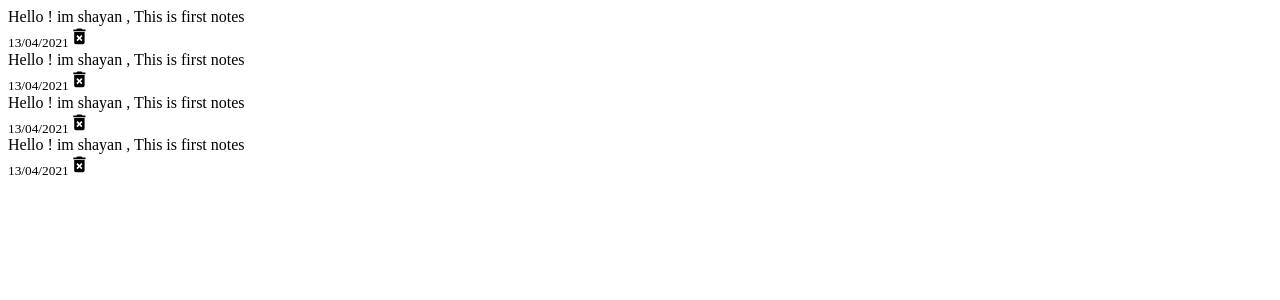
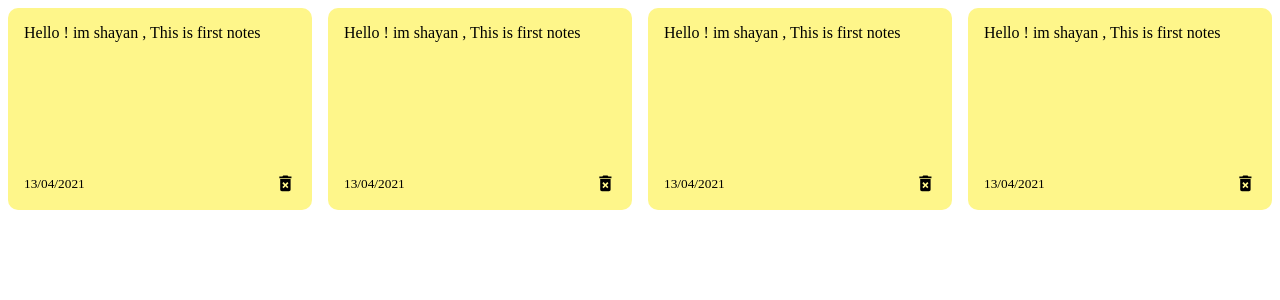
Before and after one commit to miladmrk94/notes-app, a React (Create React App) app: page / in a window 1280 px wide. Shown: the top 300 px of the page. Built offline with nearby package versions, Linux system fonts and the light colour scheme.

Commit message:
add css grid

```diff
--- /dev/null
+++ b/src/index.css
@@ -0,0 +1,20 @@
+.notes-list{
+    display: grid;
+    grid-gap: 1rem;
+    grid-template-columns: repeat(auto-fit, minmax(250px , 1fr));
+}
+.note{
+    background-color: #fef68a;
+
+    border-radius: 10px;
+    padding: 1rem;
+    min-height: 170px;
+    display: flex;
+    flex-direction: column;
+    justify-content: space-between;
+}
+.note-footer{
+    display: flex;
+    align-items: center;
+    justify-content: space-between;
+}
--- a/src/index.js
+++ b/src/index.js
@@ -1,5 +1,6 @@
 import React from 'react';
 import ReactDOM from 'react-dom';
+import './index.css';
 import App from './App';
 
 
```
